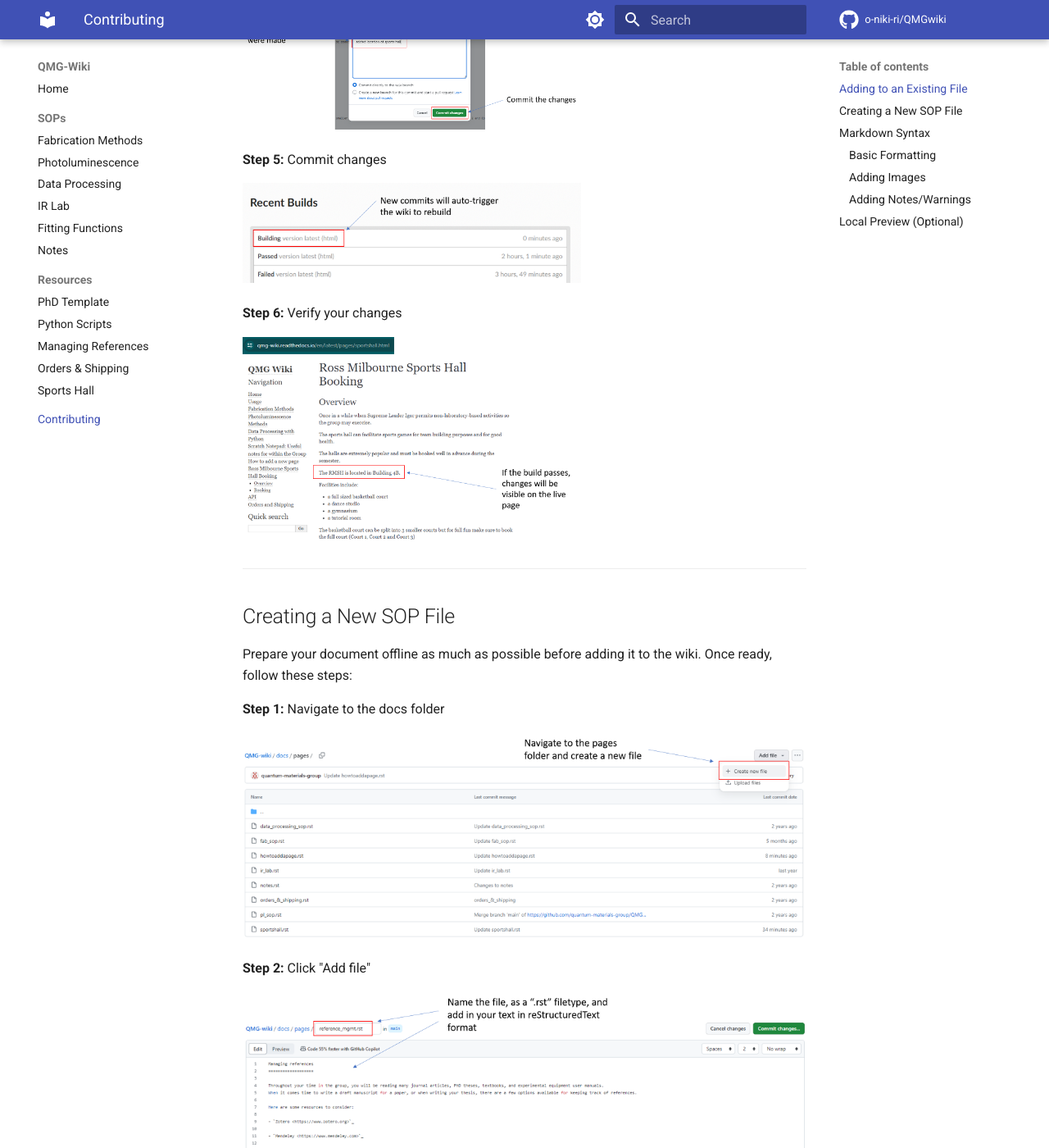
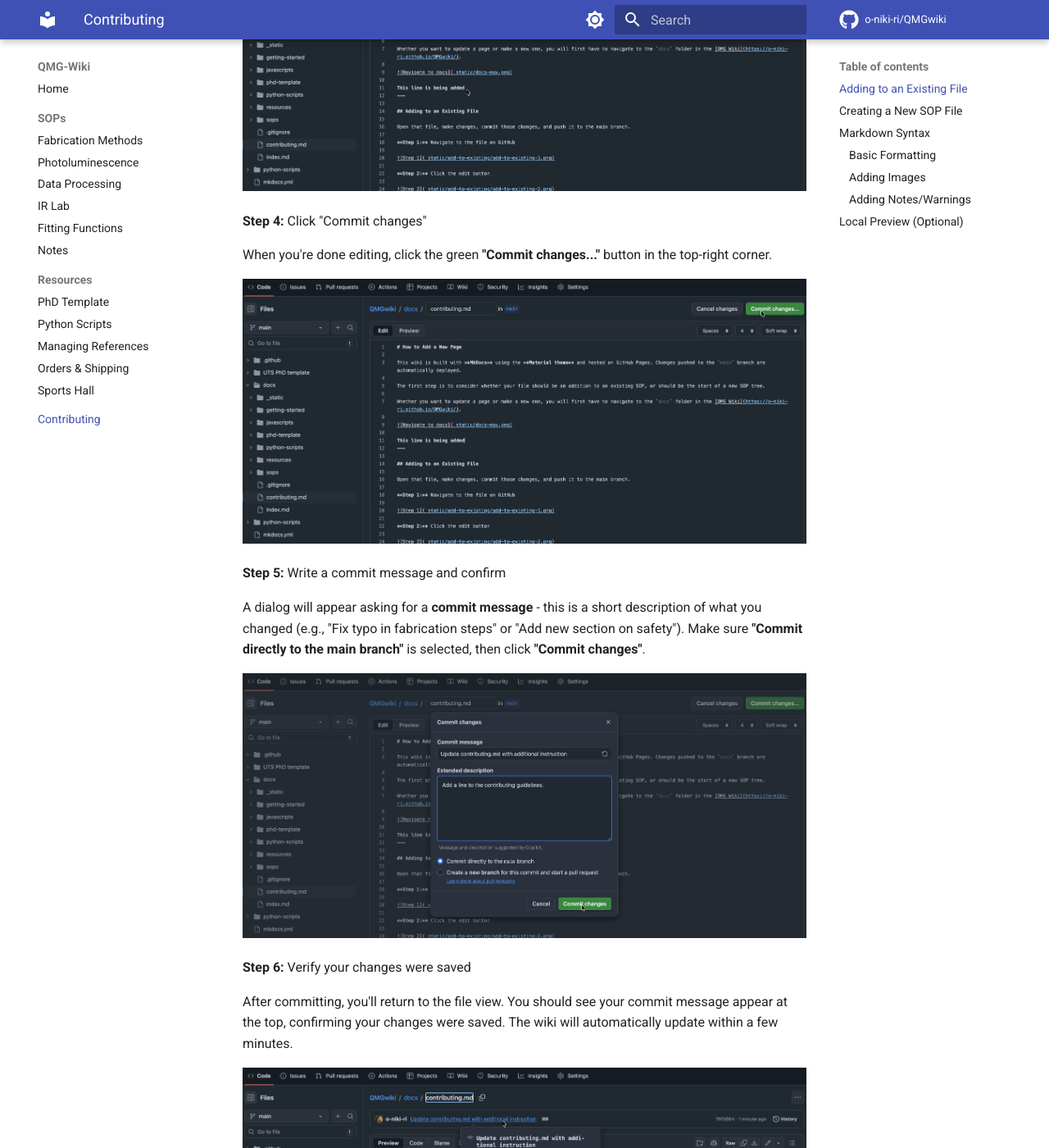
Before and after one commit to o-niki-ri/QMGwiki, an MkDocs documentation site: the page built from docs/contributing.md, in a window 1280 px wide and 1400 px high, scrolled down 1973 px. Shown: the whole window at 82% size. Built offline with MkDocs 1.6.1 and Material for MkDocs 9.7.7, drawn with Linux system fonts in a browser that asks for light colours; comment, search, counter and statistics services are not loaded; some of the changed text lies outside the part shown.

Commit message:
Update 'editing existing file' screenshots and instructions
- Replace old screenshots with new ones showing current GitHub UI
- Rename images with descriptive names (select-file, view-file, etc.)
- Rewrite step instructions to be clearer for GitHub beginners

Co-Authored-By: Claude Opus 4.5 <noreply@anthropic.com>

```diff
--- a/docs/contributing.md
+++ b/docs/contributing.md
@@ -13,31 +13,43 @@ Whether you want to update a page or make a new one, you will first have to navi
 
 ## Adding to an Existing File
 
-Open that file, make changes, commit those changes, and push it to the main branch.
+To update an existing page, you'll edit the file directly on GitHub, then save ("commit") your changes.
 
-**Step 1:** Navigate to the file on GitHub
+**Step 1:** Click on the file you want to edit
 
-![Step 1](_static/add-to-existing/add-to-existing-1.png)
+In the `docs` folder, find and click on the file you want to modify. Files end in `.md` (Markdown format).
 
-**Step 2:** Click the edit button
+![Select the file to edit](_static/add-to-existing/select-file.png)
 
-![Step 2](_static/add-to-existing/add-to-existing-2.png)
+**Step 2:** View the file and click the edit button
+
+You'll see a preview of the file's contents. To make changes, click the **pencil icon** (edit button) in the top-right corner of the file view.
+
+![View file and find edit button](_static/add-to-existing/view-file.png)
 
 **Step 3:** Make your changes
 
-![Step 3](_static/add-to-existing/add-to-existing-3.png)
+GitHub will switch to edit mode, showing the raw Markdown text. Make your edits directly in this text editor. You can use the "Preview" tab to see how your changes will look.
 
-**Step 4:** Write a commit message
+![Edit the file content](_static/add-to-existing/edit-file.png)
 
-![Step 4](_static/add-to-existing/add-to-existing-4.png){ width="60%" }
+**Step 4:** Click "Commit changes"
 
-**Step 5:** Commit changes
+When you're done editing, click the green **"Commit changes..."** button in the top-right corner.
 
-![Step 5](_static/add-to-existing/add-to-existing-5.png){ width="60%" }
+![Click commit changes button](_static/add-to-existing/click-commit.png)
 
-**Step 6:** Verify your changes
+**Step 5:** Write a commit message and confirm
 
-![Step 6](_static/add-to-existing/add-to-existing-6.png){ width="60%" }
+A dialog will appear asking for a **commit message** - this is a short description of what you changed (e.g., "Fix typo in fabrication steps" or "Add new section on safety"). Make sure **"Commit directly to the main branch"** is selected, then click **"Commit changes"**.
+
+![Fill in commit message and confirm](_static/add-to-existing/commit-dialog.png)
+
+**Step 6:** Verify your changes were saved
+
+After committing, you'll return to the file view. You should see your commit message appear at the top, confirming your changes were saved. The wiki will automatically update within a few minutes.
+
+![Verify the commit was successful](_static/add-to-existing/verify-commit.png)
 
 ---
 
```
Also changed, not shown: docs/_static/add-to-existing/add-to-existing-1.png (deleted), docs/_static/add-to-existing/add-to-existing-2.png (deleted), docs/_static/add-to-existing/add-to-existing-3.png (deleted), docs/_static/add-to-existing/add-to-existing-4.png (deleted), docs/_static/add-to-existing/add-to-existing-5.png (deleted), docs/_static/add-to-existing/add-to-existing-6.png (deleted), docs/_static/add-to-existing/click-commit.png (added), docs/_static/add-to-existing/commit-dialog.png (added), docs/_static/add-to-existing/edit-file.png (added), docs/_static/add-to-existing/select-file.png (added), docs/_static/add-to-existing/verify-commit.png (added), docs/_static/add-to-existing/view-file.png (added).
